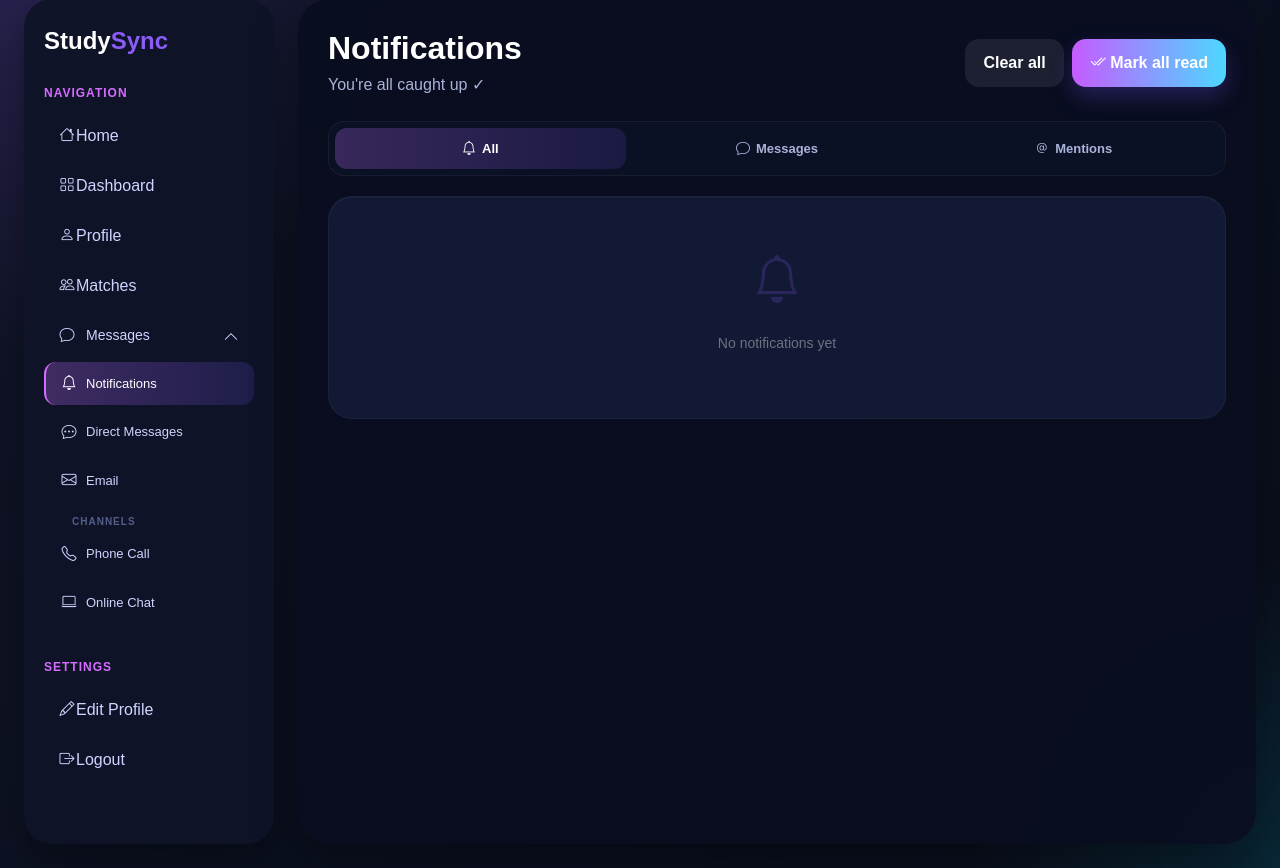
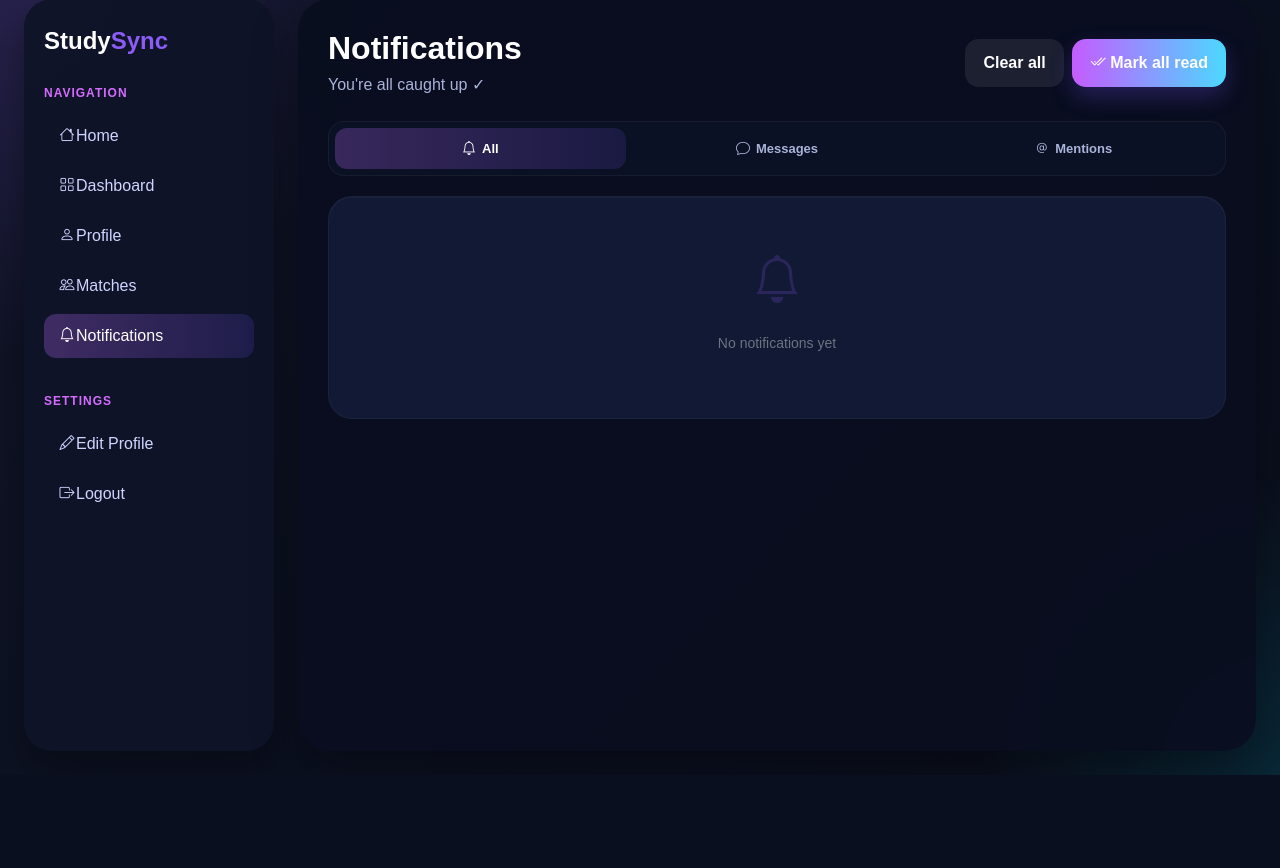
Before and after one commit to OCEsLastHope/cits3403, a Flask app: page /notifications in a window 1280 px wide. Shown: the part 25-893 px from the top of the page. After the commit the page ends 800 px from the top, so only its background shows below. Run offline with Flask 3, Linux system fonts and the light colour scheme.

Commit message:
reformatted notifications to extend base

```diff
--- a/app/templates/notifications.html
+++ b/app/templates/notifications.html
@@ -1,92 +1,7 @@
-<!DOCTYPE html>
-<html lang="en">
-<head>
-    <meta charset="UTF-8">
-    <meta name="viewport" content="width=device-width, initial-scale=1.0">
-    <title>Notifications – StudySync</title>
-    <link href="https://cdn.jsdelivr.net/npm/bootstrap@5.3.8/dist/css/bootstrap.min.css" rel="stylesheet"/>
-    <link href="https://cdn.jsdelivr.net/npm/bootstrap-icons@1.11.3/font/bootstrap-icons.css" rel="stylesheet">
-    <link rel="stylesheet" href="{{ url_for('static', filename='styles.css') }}">
-</head>
-<body>
+{% extends "base.html" %}
+{% block title %}Notifications{% endblock %}
 
-<div class="app-shell">
-
-    <!-- ── Sidebar ── -->
-    <aside class="sidebar">
-        <h2><span class="logo-study">Study</span><span class="logo-sync">Sync</span></h2>
-
-        <div class="sidebar-section">
-            <div class="sidebar-title">Navigation</div>
-
-            <a href="{{ url_for('landing') }}">
-                <i class="bi bi-house"></i> Home
-            </a>
-            <a href="{{ url_for('dashboard') }}">
-                <i class="bi bi-grid"></i> Dashboard
-            </a>
-            <a href="{{ url_for('profile') }}">
-                <i class="bi bi-person"></i> Profile
-            </a>
-            <a href="#">
-                <i class="bi bi-people"></i> Matches
-            </a>
-
-            <!-- Messages dropdown -->
-            <div class="notif-dropdown-toggle" onclick="toggleDropdown()">
-                <i class="bi bi-chat"></i> Messages
-                {% if unread_count > 0 %}
-                    <span class="sidebar-notif-badge">{{ unread_count }}</span>
-                {% endif %}
-                <i class="bi bi-chevron-down ms-auto notif-arrow" id="arrow"></i>
-            </div>
-
-            <div class="notif-dropdown" id="msg-dropdown">
-                <a href="{{ url_for('notifications') }}" class="notif-sub-item active">
-                    <i class="bi bi-bell"></i> Notifications
-                    {% if unread_count > 0 %}
-                        <span class="sidebar-notif-badge ms-auto">{{ unread_count }}</span>
-                    {% endif %}
-                </a>
-                <a href="#" class="notif-sub-item">
-                    <i class="bi bi-chat-dots"></i> Direct Messages
-                </a>
-                <a href="#" class="notif-sub-item">
-                    <i class="bi bi-envelope"></i> Email
-                </a>
-                <div class="notif-sub-label">Channels</div>
-                <a href="#" class="notif-sub-item">
-                    <i class="bi bi-telephone"></i> Phone Call
-                </a>
-                <a href="#" class="notif-sub-item">
-                    <i class="bi bi-laptop"></i> Online Chat
-                </a>
-            </div>
-
-        </div>
-
-        <div class="sidebar-section">
-            <div class="sidebar-title">Settings</div>
-            <a href="#"><i class="bi bi-pencil"></i> Edit Profile</a>
-            <a href="#"><i class="bi bi-box-arrow-right"></i> Logout</a>
-        </div>
-
-        <!-- Logged in user -->
-        {% if current_user %}
-        <div class="sidebar-user-footer">
-            <div class="sidebar-user-avatar">
-                {{ current_user.first_name[0] }}{{ current_user.last_name[0] }}
-            </div>
-            <div>
-                <div class="sidebar-user-name">{{ current_user.first_name }} {{ current_user.last_name }}</div>
-                <div class="sidebar-user-email">{{ current_user.email }}</div>
-            </div>
-        </div>
-        {% endif %}
-    </aside>
-
-    <!-- ── Main Content ── -->
-    <main class="main-content">
+{% block content %}
 
         <!-- Header -->
         <div class="page-header">
@@ -206,18 +121,10 @@
         </section>
         {% endif %}
 
-    </main>
-</div>
+{% endblock %}
 
-<script src="https://cdn.jsdelivr.net/npm/bootstrap@5.3.8/dist/js/bootstrap.bundle.min.js"></script>
+{% block scripts %}
 <script>
-    function toggleDropdown() {
-        const dd = document.getElementById('msg-dropdown');
-        const arrow = document.getElementById('arrow');
-        dd.classList.toggle('open');
-        arrow.classList.toggle('open');
-    }
-
     function markRead(id) {
         const item = document.querySelector(`[data-id="${id}"]`);
         const dot = item.querySelector('.notif-unread-dot');
@@ -252,9 +159,5 @@
         });
     }
 
-    // Open dropdown by default since this is the notifications page
-    document.getElementById('msg-dropdown').classList.add('open');
-    document.getElementById('arrow').classList.add('open');
 </script>
-</body>
-</html>
+{% endblock %}
```
